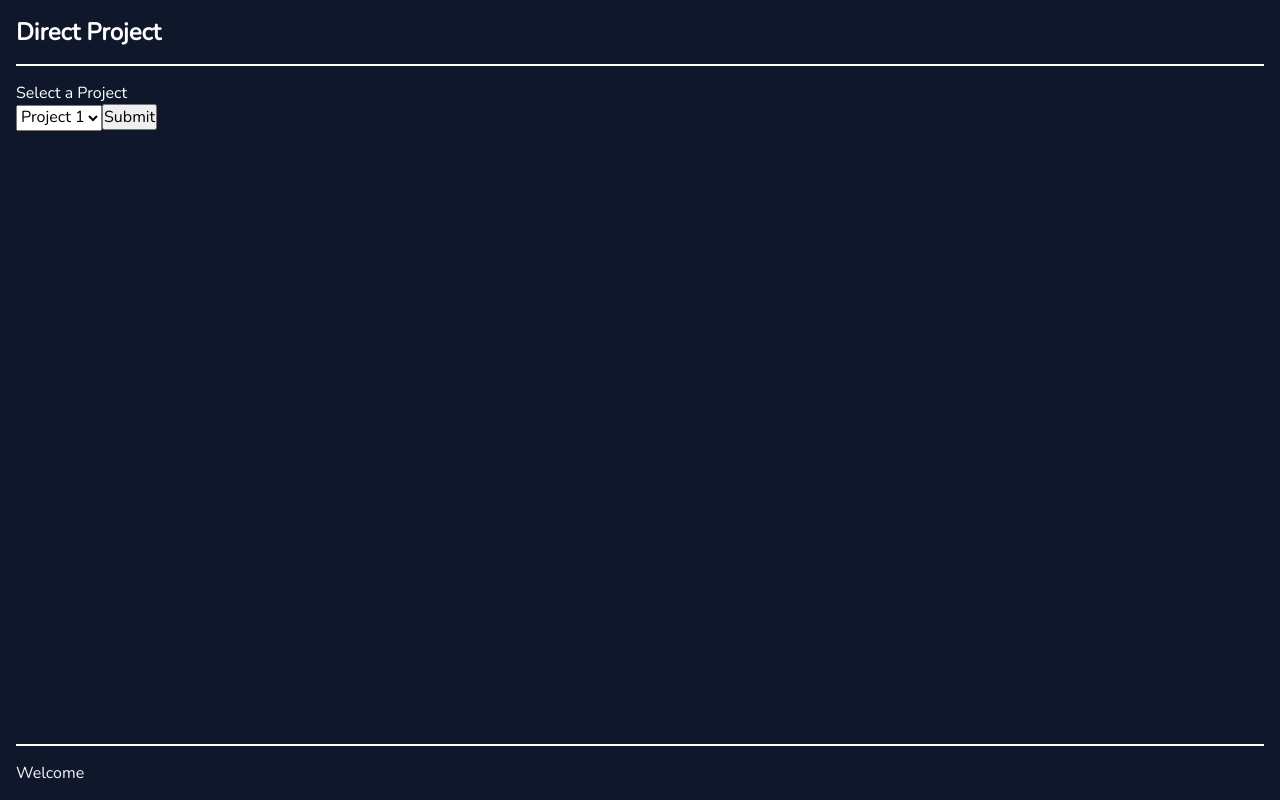
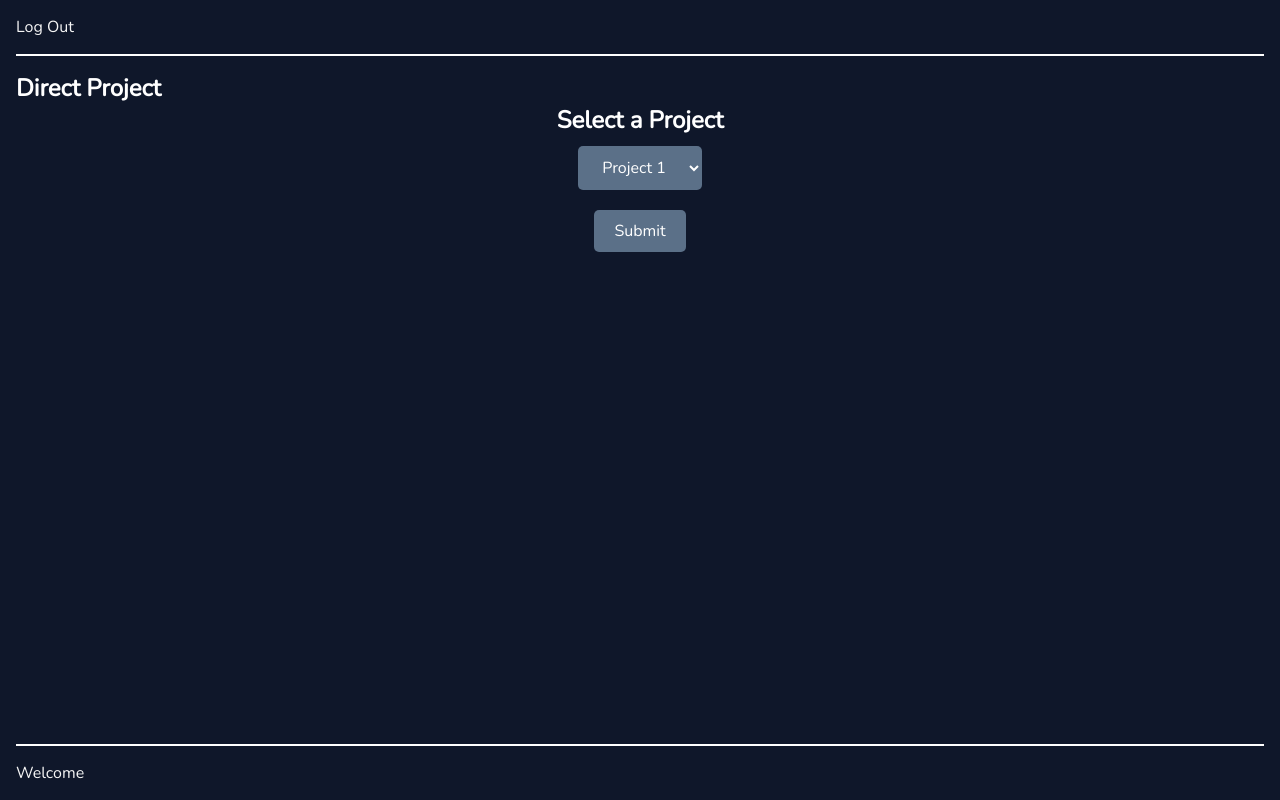
Before and after one commit to mengzhuou/BizWeb, a React (Create React App) app in the folder Frontend/frontend/: page /directProject in a window 1280 px wide. Built offline with nearby package versions, Linux system fonts and the light colour scheme.

Commit message:
style updates

```diff
--- a/Frontend/frontend/src/components/DirectProject.js
+++ b/Frontend/frontend/src/components/DirectProject.js
@@ -1,5 +1,7 @@
 import { Link, useNavigate } from "react-router-dom";
 import React, { useState } from "react";
+import "./Menu.css";
+
 
 
 const DirectProject = () => {
@@ -23,16 +25,23 @@ const DirectProject = () => {
   const content = (
     <section className="public">
       <header>
-        <h1>Direct Project</h1>
+        <Link to="/" className="topNavBar">
+          Log Out
+        </Link>
       </header>
       <main className="public__main">
-        <p>Select a Project</p>
-        <select value={value} onChange={handleChange}>
-          <option value="Project1">Project 1</option>
-          <option value="Project2">Project 2</option>
-          <option value="Project3">Project 3</option>
-        </select>
-        <button onClick={handleProject}>Submit</button>
+        <h1>Direct Project</h1>
+        <div className="menuButtonContainer">
+          <h1>Select a Project</h1>
+          <select className="menuButton" value={value} onChange={handleChange}>
+            <option value="Project1">Project 1</option>
+            <option value="Project2">Project 2</option>
+            <option value="Project3">Project 3</option>
+          </select>
+          <button className="menuButton" onClick={handleProject}>
+            Submit
+          </button>
+        </div>
       </main>
       <footer>
         <Link to="/">Welcome</Link>
```
